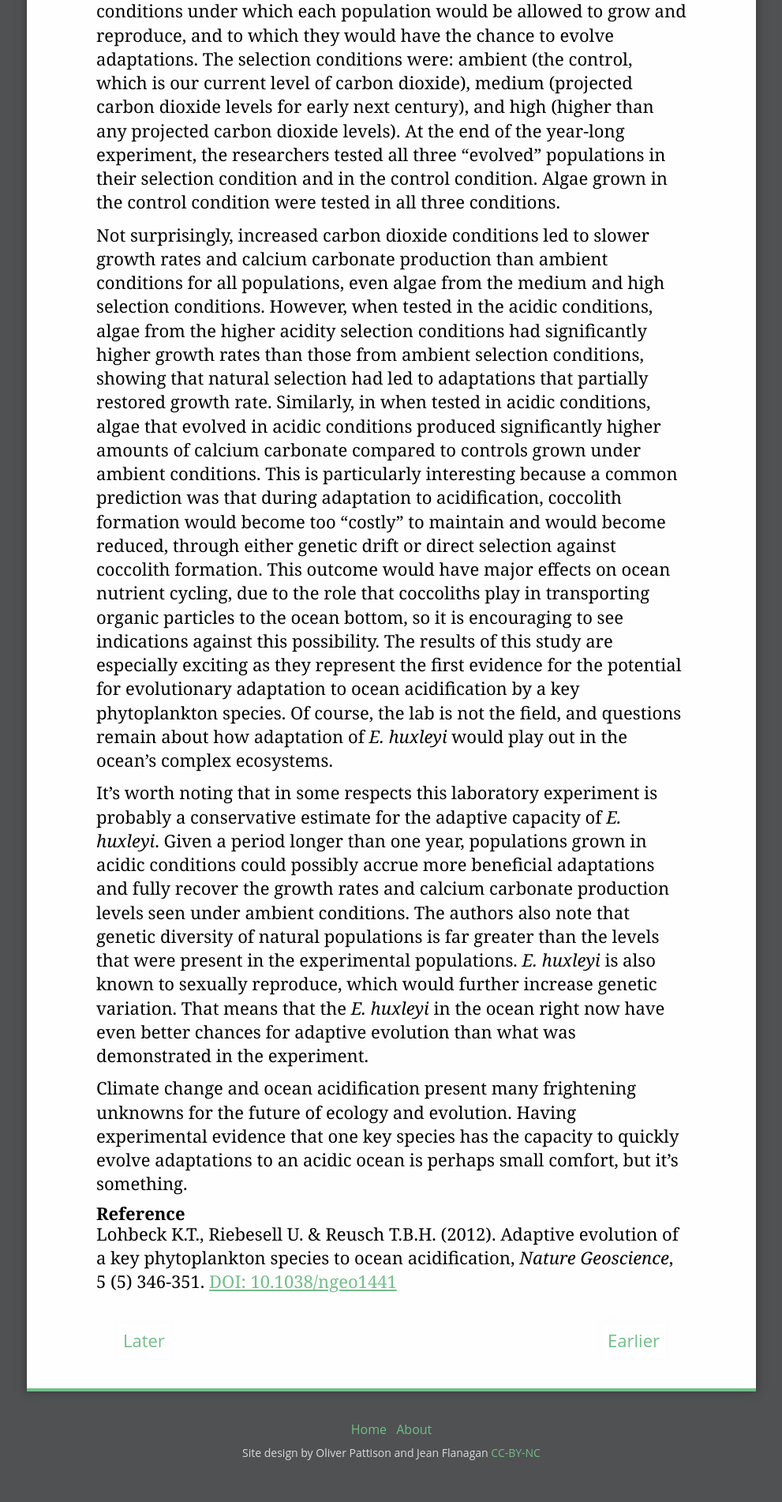
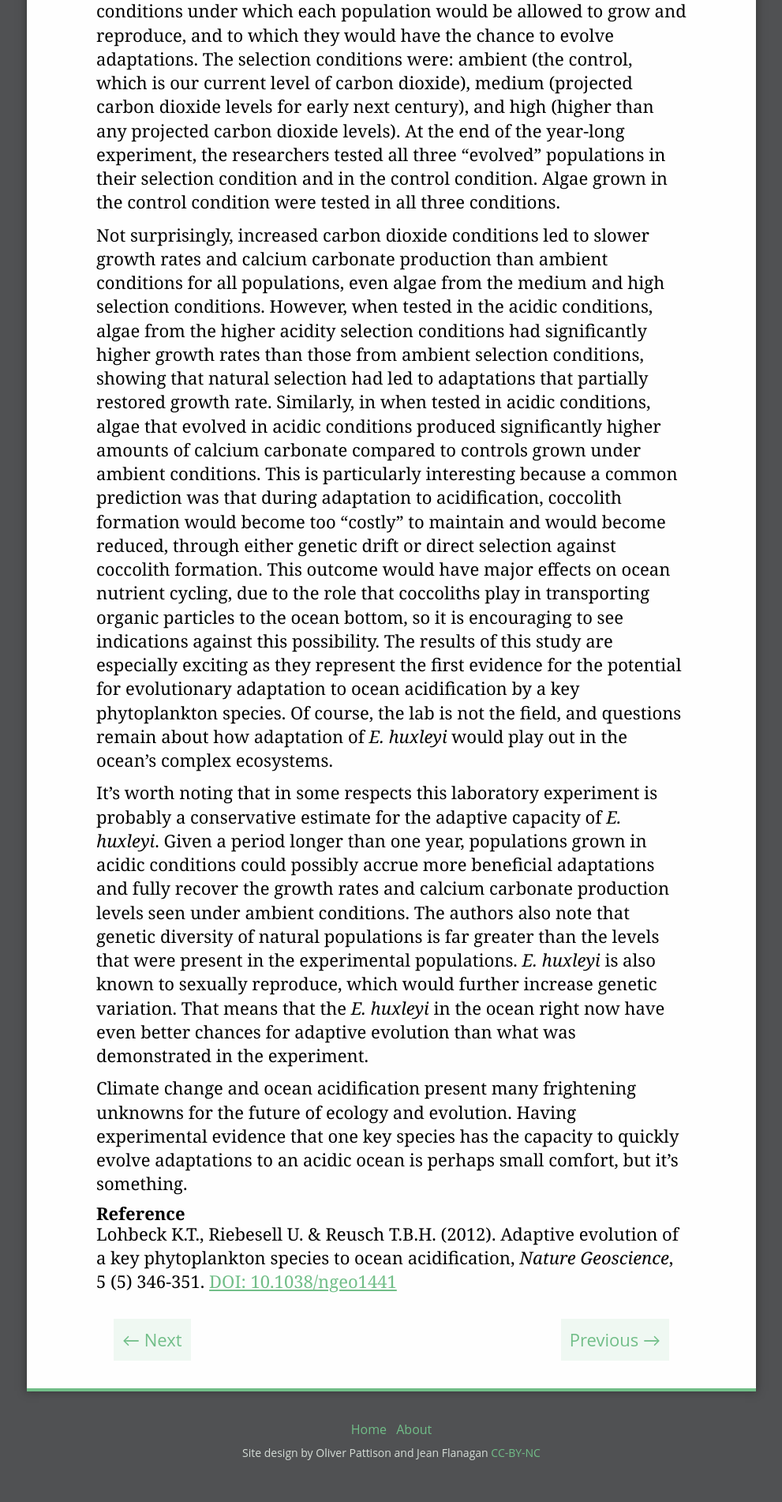
Before and after one commit to jshawl/jeancflanagan, a Jekyll site: the page built from _posts/2012-12-01-can-marine-phytoplankton-evolve-to-cope-with-ocean-acidification.md, in a window 1280 px wide. Shown: the part 1516-3418 px from the top of the page at 79% size, without its empty margins (144-1135 px from the left). Built offline with Jekyll 4.4.1, drawn with Linux system fonts in a browser that asks for light colours.

Commit message:
refinements to previous/next navigation for pages

```diff
--- a/_layouts/article.html
+++ b/_layouts/article.html
@@ -11,10 +11,10 @@ layout: all
   {{ content }}
   <footer>
   {% if page.next.url %}
-    <a class="more next" href="{{page.next.url}}" title="Later article: {{page.next.title}}">Later</a>
+    <a class="more next" href="{{page.next.url}}" title="Later article: {{page.next.title}}">Next</a>
   {% endif %}
   {% if page.previous.url %}
-    <a class="more previous" href="{{page.previous.url}}" title="Earlier article: {{page.previous.title}}">Earlier</a>
+    <a class="more previous" href="{{page.previous.url}}" title="Earlier article: {{page.previous.title}}">Previous</a>
   {% endif %}
   </footer>
 </article>
--- a/style.css
+++ b/style.css
@@ -32,6 +32,7 @@ html,
 body {
   -ms-text-size-adjust: 100%;
   -webkit-text-size-adjust: 100%;
+
 }
 
 img,
@@ -200,7 +201,7 @@ nav li {
 .page {
   margin: 1em auto 0;
   max-width: 42em;
-  padding: 1em 5%;
+  padding: 1em 5% 3em;
 }
 
 /* Shared page/card styles */
@@ -241,15 +242,14 @@ nav li {
 }
 
 .page footer {
-  padding: 1em;
+  margin: .5em;
+  padding: .5em;
 }
 
 .more {
-  box-shadow: hsla(218, 2%, 90%, .1) 0 -1px 10px 1px;
-  border: 1px solid hsla(218, 2%, 100%, 1);
+  background: hsla(138, 37.5%, 59.5%, .1);
   font-family: 'Calluna Sans', 'Open Sans', Calibri, sans-serif;
-  margin: .25em;
-  padding: .25em;
+  padding: .5em;
   text-decoration: none;
 }
 
@@ -257,8 +257,16 @@ nav li {
   float: left;
 }
 
+.next:before {
+  content: "← ";
+}
+
 .previous {
   float: right;
+}
+
+.previous:after {
+  content: " →";
 }
 
 /* Card-specific */
```
